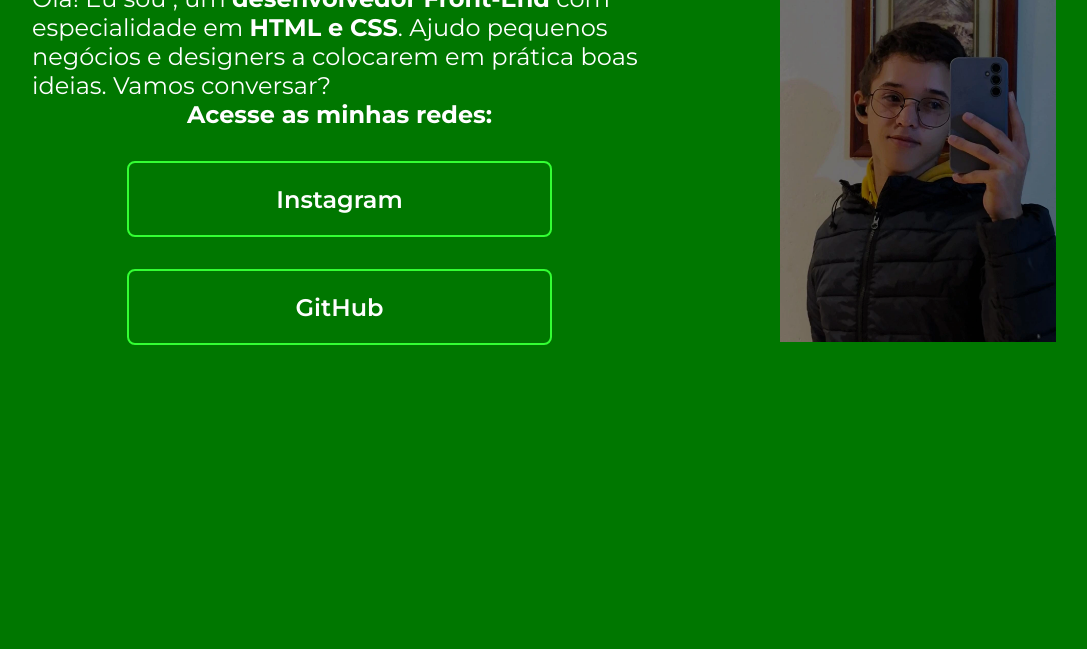
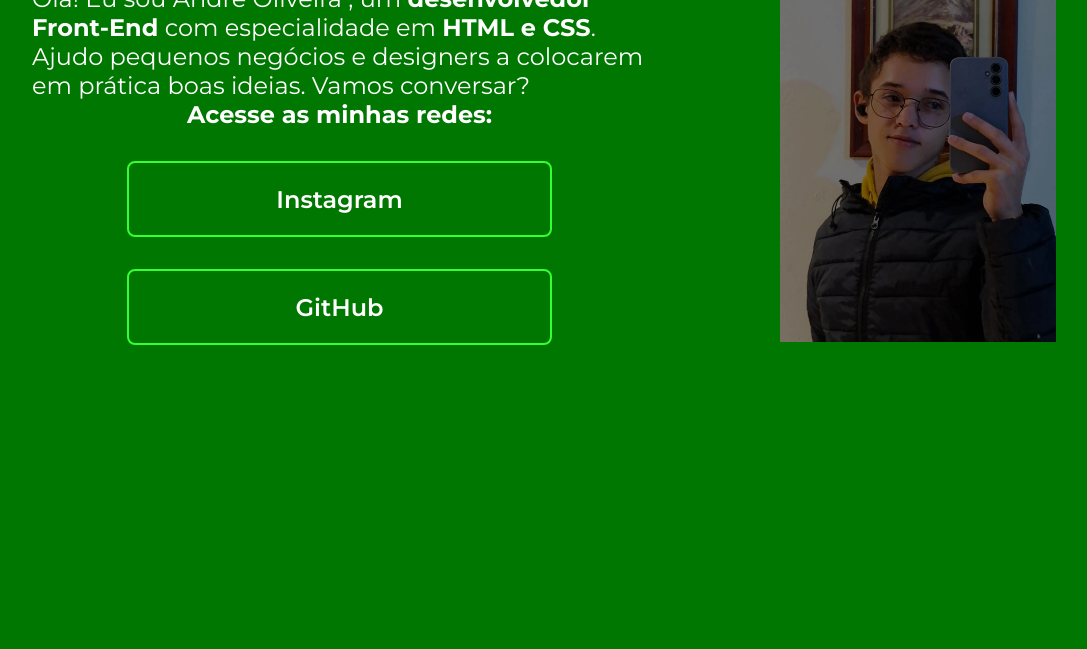
Before and after one commit to dedelind/Portufolio-Andr-, a plain HTML site: page index.html in a window 1280 px wide. Shown: the part 279-928 px from the top of the page, without its empty margins (96-1183 px from the left). Drawn offline with nearby package versions, Linux system fonts and the light colour scheme.

Commit message:
10/10/2024

```diff
--- a/index.html
+++ b/index.html
@@ -16,7 +16,7 @@
   <main class="apresentacao"> <!-- Main é a parte principal -->
     <div class="apresentacao__conteudo">
   <h1 class="apresentacao__conteudo__titulo"> Eleve seu negócio digital à outro nivel com um <strong class="titulo__destaque"> Front-End de qualidade!</strong> </h1>
-    <p class="apresentacao__conteudo__texto"> Olá! Eu sou <strong></strong>, um <strong> desenvolvedor Front-End</strong> com especialidade em <strong>HTML e CSS</strong>. Ajudo pequenos negócios e designers a colocarem em prática boas ideias. Vamos conversar?</p>
+    <p class="apresentacao__conteudo__texto"> Olá! Eu sou André Oliveira <strong></strong>, um <strong> desenvolvedor Front-End</strong> com especialidade em <strong>HTML e CSS</strong>. Ajudo pequenos negócios e designers a colocarem em prática boas ideias. Vamos conversar?</p>
 
 
 <div class="apresentacao__links">
```
